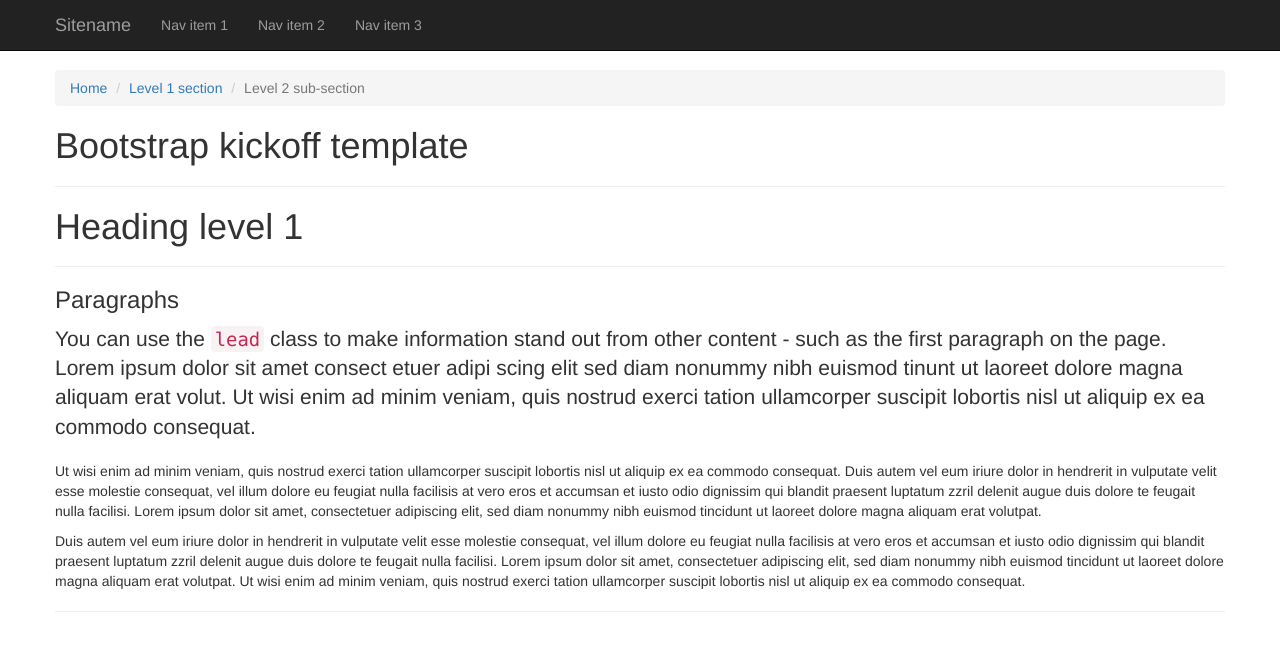
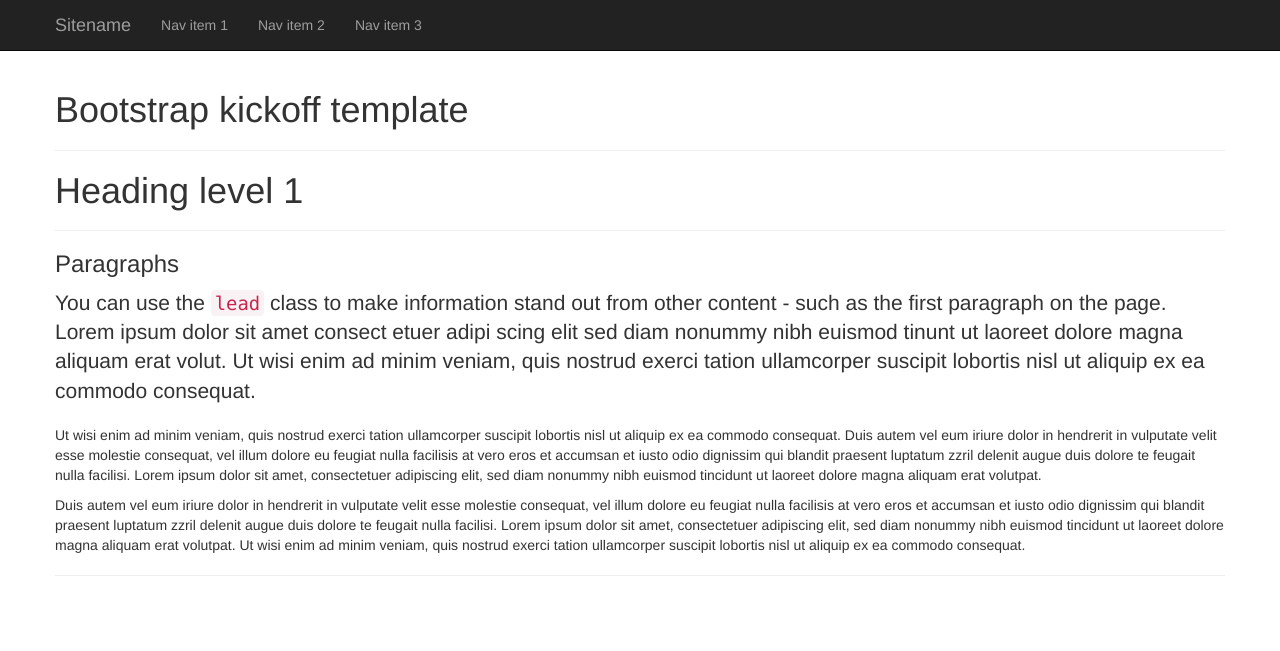
Before and after one commit to charlienash/charlienash.github.io, a Jekyll site: the page index.html, which Jekyll copies as it is, in a window 1280 px wide. Shown: the top 651 px of the page. Built offline with Jekyll 4.4.1, drawn with Linux system fonts in a browser that asks for light colours.

Commit message:
Update index.html

```diff
--- a/index.html
+++ b/index.html
@@ -63,11 +63,11 @@
 				<div class="col-sm-12">
 
 					<!-- Page breadcrumb -->
-					<ol class="breadcrumb">
+					<!--ol class="breadcrumb">
 						<li><a href="#">Home</a></li>
 						<li><a href="#">Level 1 section</a></li>
 						<li class="active">Level 2 sub-section</li>
-					</ol>
+					</ol-->
 
 					<!-- Page Heading -->
 					<h1>Bootstrap kickoff template</h1>
```
